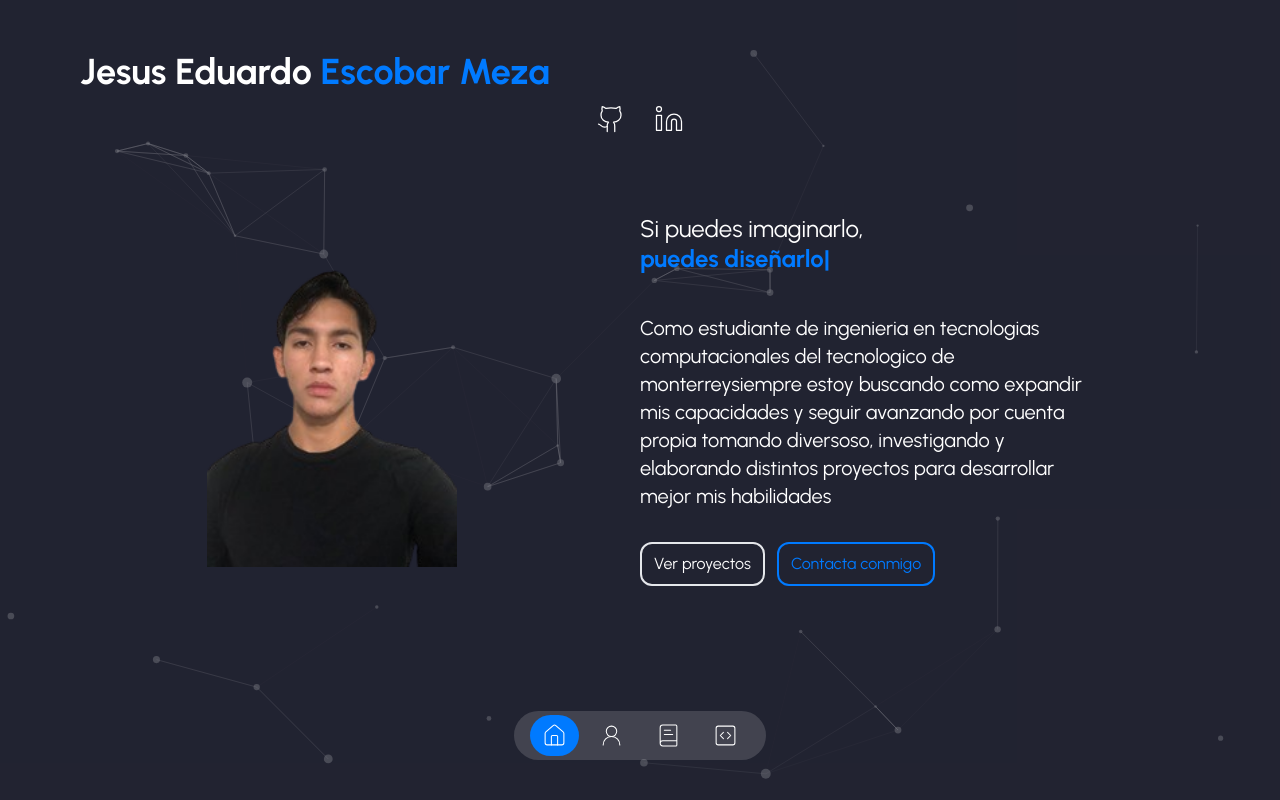
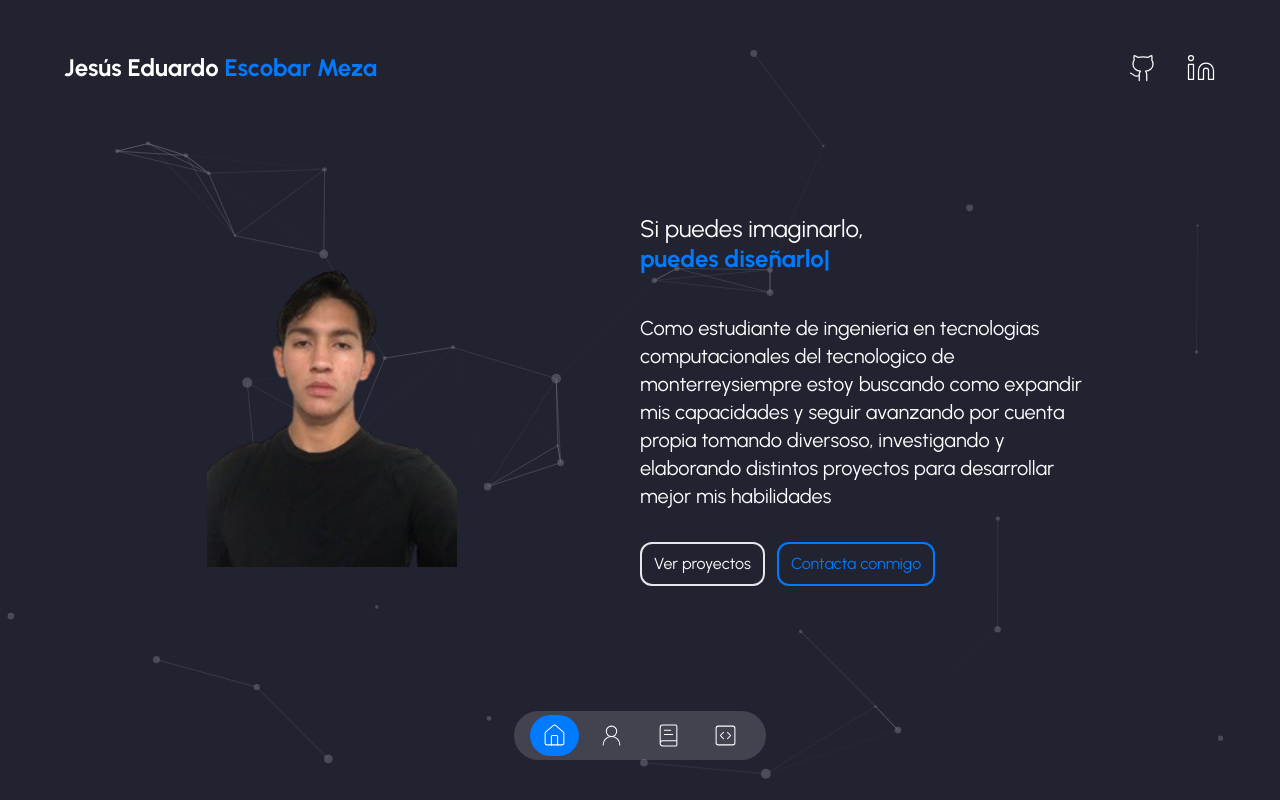
Before and after one commit to JesusWor/landing-pagejesusescobar, a Next.js app: page / in a window 1280 px wide. Built offline with nearby package versions, Linux system fonts and the light colour scheme.

Commit message:
Actualizacion 4

```diff
--- a/components/header.tsx
+++ b/components/header.tsx
@@ -1,26 +1,30 @@
-import Link from "next/link"
-import MotionTransition from "./transition-component"
-import { socialNetworks } from "@/data"
+"use client"
+
+import { socialNetworks } from "@/data";
+import Link from "next/link";
+import MotionTransition from "./transition-component";
 
 const Header = () => {
     return (
-        <MotionTransition position="bottom" className="absolute z-40 inline-block w-full top-5 md:top-10 px-20">
+        <MotionTransition position="bottom" className="absolute z-40 inline-block w-full top-5 md:top-10">
             <header>
-                <div className="container justify-between max-w-6xl mx-auto">
-                    <Link href="/">
-                        <h1 className="my-3 text-4xl font-bold text-center md:text-left">
-                            Jesus Eduardo{' '}
+                <div className="container justify-between max-w-6xl mx-auto md:flex">
+                    <Link href='/'>
+                        <h1 className="my-3 text-2xl font-bold text-center md:text-left">
+                            Jesús Eduardo{" "}
                             <span className="text-secondary">
                                 Escobar Meza
                             </span>
                         </h1>
                     </Link>
                     <div className="flex items-center justify-center gap-7">
-                        {socialNetworks.map(({logo, src, id}) => (
-                            <Link key={id}
-                            href={src}
-                            target="_blank"
-                            className="transition-all duration-300 hover:text-secondary">
+                        {socialNetworks.map(({ logo, src, id }) => (
+                            <Link
+                                key={id}
+                                href={src}
+                                target="_blank"
+                                className="transition-all duration-300 hover:text-secondary"
+                            >
                                 {logo}
                             </Link>
                         ))}
@@ -28,7 +32,7 @@ const Header = () => {
                 </div>
             </header>
         </MotionTransition>
-    )
+    );
 }
 
-export default Header
+export default Header;
```
